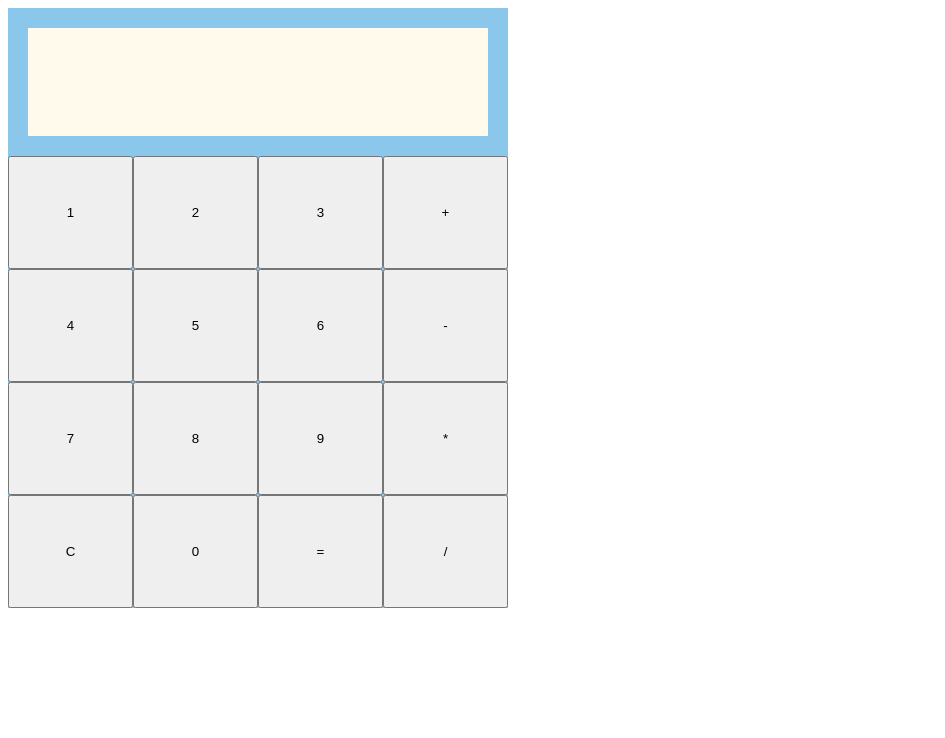
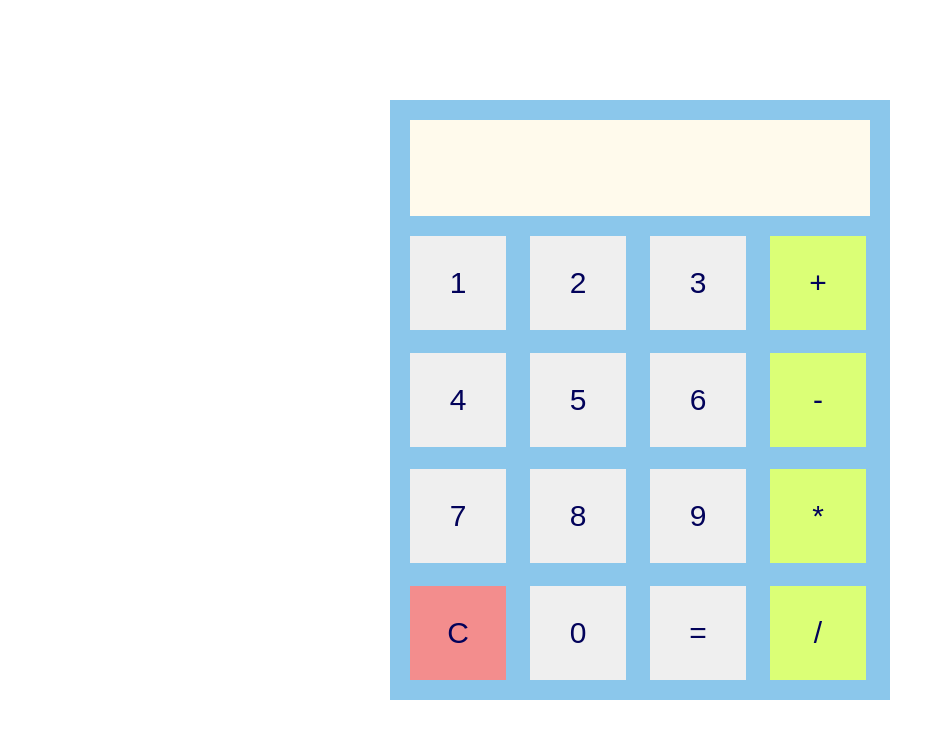
Before and after one commit to bluediamondshield/calculator, a plain HTML site: page index.html in a window 1280 px wide. Shown: the whole page, without its empty margins (0-945 px from the left). Drawn offline with Linux system fonts and the light colour scheme.

Commit message:
improved css for calculator

```diff
--- a/index.html
+++ b/index.html
@@ -14,19 +14,19 @@
             <button>1</button>
             <button>2</button>
             <button>3</button>
-            <button>+</button>
+            <button class="operation">+</button>
             <button>4</button>
             <button>5</button>
             <button>6</button>
-            <button>-</button>
+            <button class="operation">-</button>
             <button>7</button>
             <button>8</button>
             <button>9</button>
-            <button>*</button>
-            <button>C</button>
+            <button class="operation">*</button>
+            <button class="delete">C</button>
             <button>0</button>
             <button>=</button>
-            <button>/</button>
+            <button class="operation">/</button>
         </div>
     </div>
     <script src="script.js"></script>
--- a/style.css
+++ b/style.css
@@ -1,3 +1,16 @@
+html,
+body {
+    height: 100%;
+}
+
+body {
+    padding: 0;
+    margin: 0;
+    display: flex;
+    justify-content: center;
+    align-items: center;
+}
+
 .calculator {
     background-color: rgb(139, 199, 235);
     width: 500px;
@@ -8,8 +21,8 @@
 }
 
 .display {
-    height: 18%;
-    margin: 20px 20px;
+    height: 16%;
+    margin: 20px;
     background-color: rgb(255, 250, 236);
 }
 
@@ -17,10 +30,23 @@
     display: flex;
     flex-wrap: wrap;
     flex: 1;
+    margin: 0 0 20px 20px;
+    gap: 5%;
 }
 
 button {
     padding: 0;
     margin: 0;
-    flex: 0 0 25%;
+    flex: 0 0 20%;
+    border: none;
+    font-size: 30px;
+    color:rgb(2, 2, 90);
 }
+
+.delete {
+    background-color: rgb(243, 141, 141);
+}
+
+.operation {
+    background-color: rgb(219, 255, 118);
+}
```
